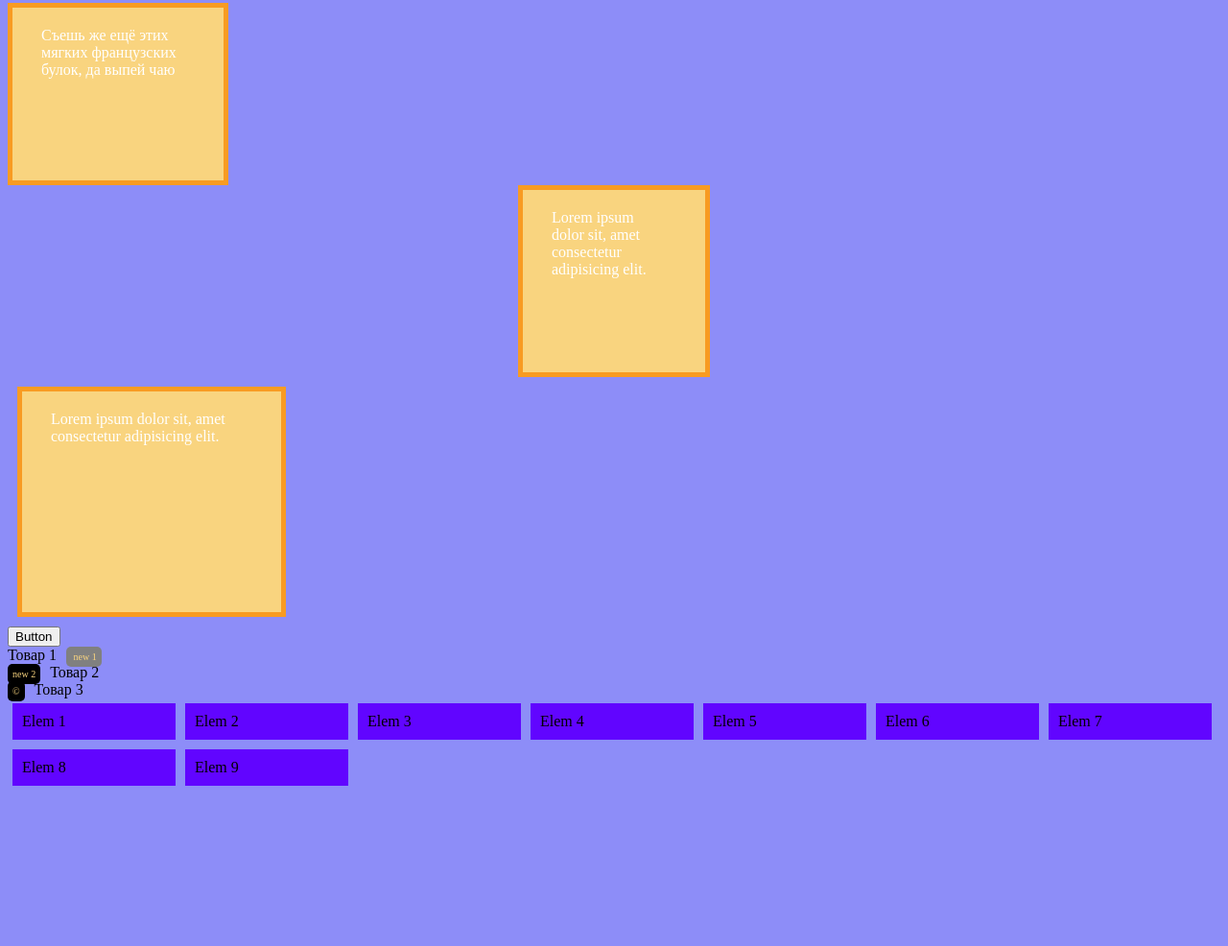
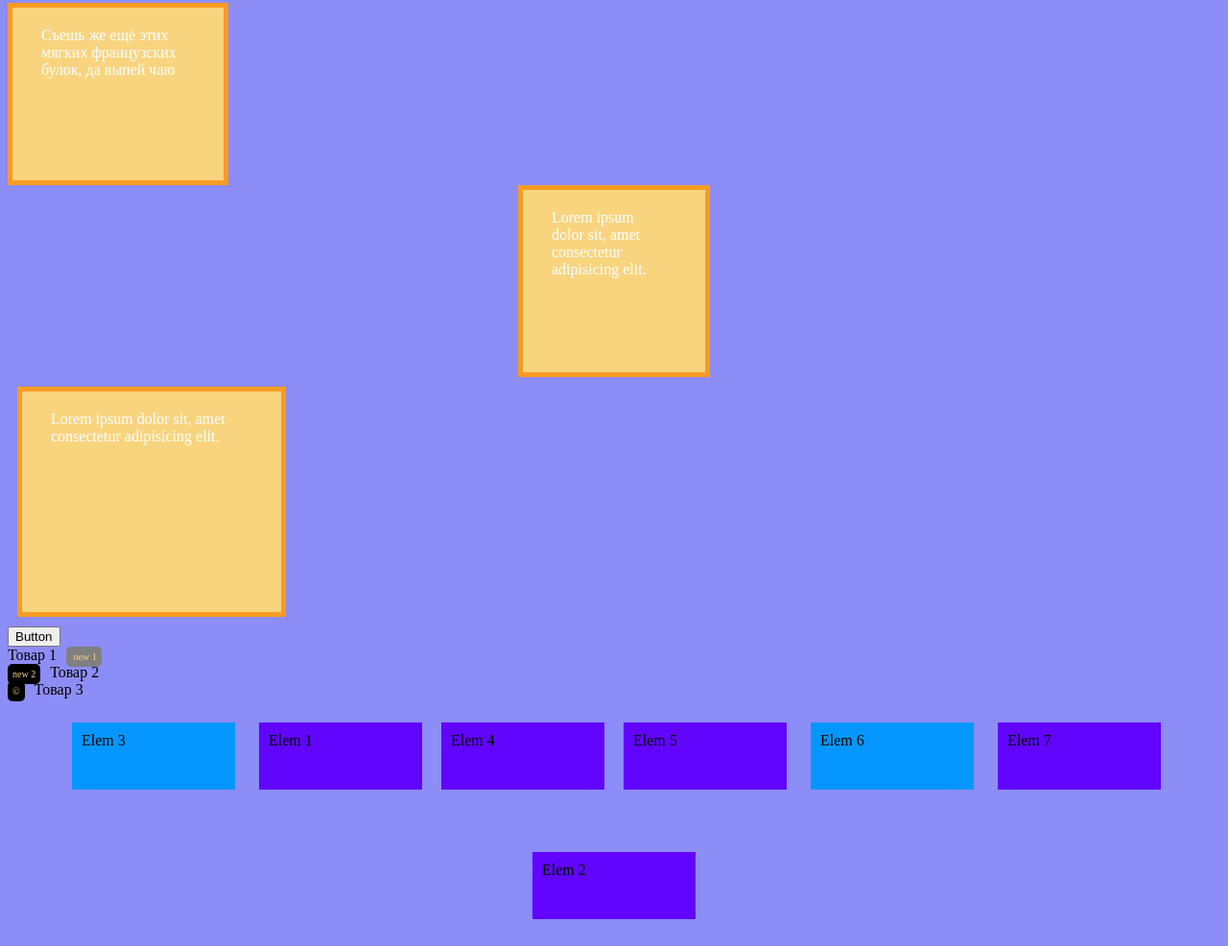
Before and after one commit to Zaridigi/css-course, a plain HTML site: page index.html in a window 1280 px wide. Shown: the part 2297-3283 px from the top of the page at 96% size. Before the commit the page ends 3129 px from the top, so only its background shows below. Drawn offline with Linux system fonts and the light colour scheme.

Commit message:
change css 3. 307-331

```diff
--- a/css/styles.css
+++ b/css/styles.css
@@ -284,23 +284,49 @@ div.new3::before {
 /* Таблица символов для CSS - https://www.schoolsw3.com/cssref/css_entities.php - можно взять код символа и добавить его в ::content с помощью \  */
 
 /* CSS Flexbox / Урок по CSS Flexbox И. Усманова
-Flex контейнер и flex wrap. Для свойства display по умолчанию используется block, и другие часто используемые значения flax или grid. Благодаря wrap элементы не вмещающиеся в строку перескакивают на новую */
+Flex контейнер и flex wrap. Для свойства display по умолчанию используется block, и другие часто используемые значения flax или grid. Благодаря wrap элементы не вмещающиеся в строку перескакивают на новую
+Отступы gap и margin. lex-direction - позволяет установить направление по горизонтали, по вертикали. 3.45. Лучше использовать gap вместо margin
+row-gap отступ по горизонтали между элементами
+column-gap отступ по вертикали
+Выравнивание с помощью justify content
+order: -1; - перемещение элемента в начало списка без использования html
+order: -1; - в конец
+Вертикальное выравнивание align items и self
+align-items: применяется ко всем элементам, его указывать именно для родителя
+align-self: для отдельного элемента*/
 
 .parent {
     display: flex;
     flex-wrap: wrap;
+    /* flex-direction: column; */
+    justify-content: center;
+    gap: 20px;
+    height: 250px;
+    align-items: center;
 }
 
 .parent > div {
     width: 150px;
     background-color: rgb(97, 5, 255);
-    margin: 5px;
+    /* margin: 5px; */
     padding: 10px;
+    height: 50px;
 }
 div.elem3 {
     display: block;
     width: 150px;
-    background-color: rgb(97, 5, 255);
+    background-color: rgb(5, 151, 255);
     margin: 5px;
     padding: 10px;
 }
+.parent > div:nth-child(2) {
+    order: 1;
+}
+.parent > div:nth-child(3) {
+    order: -1;
+}
+.parent > div:nth-child(3) {
+    align-self: center;
+}
+/* Основы CSS Grid, Теория
+Справочник по css grid - morphismail.github.io - от Усманова. flexbox проще, и часто устанавливается внутри Gridа */
--- a/index.html
+++ b/index.html
@@ -64,9 +64,11 @@
     <div class="box6">Lorem ipsum dolor sit, amet consectetur adipisicing elit.</div>
     <div class="box7">Lorem ipsum dolor sit, amet consectetur adipisicing elit.</div>
     <button>Button</button>
+
     <div class="new1">Товар 1</div>
     <div class="new2">Товар 2</div>
     <div class="new3">Товар 3</div>
+
 <div class="parent">
     <div class="elem1">Elem 1</div>
     <div class="elem2">Elem 2</div>
@@ -75,8 +77,8 @@
     <div class="elem2">Elem 5</div>
     <div class="elem3">Elem 6</div>
     <div class="elem1">Elem 7</div>
-    <div class="elem2">Elem 8</div>
+    <!-- <div class="elem2">Elem 8</div>
     <div class="elem3">Elem 9</div>
-</div>
+</div> -->
 </body>
 </html>
```
